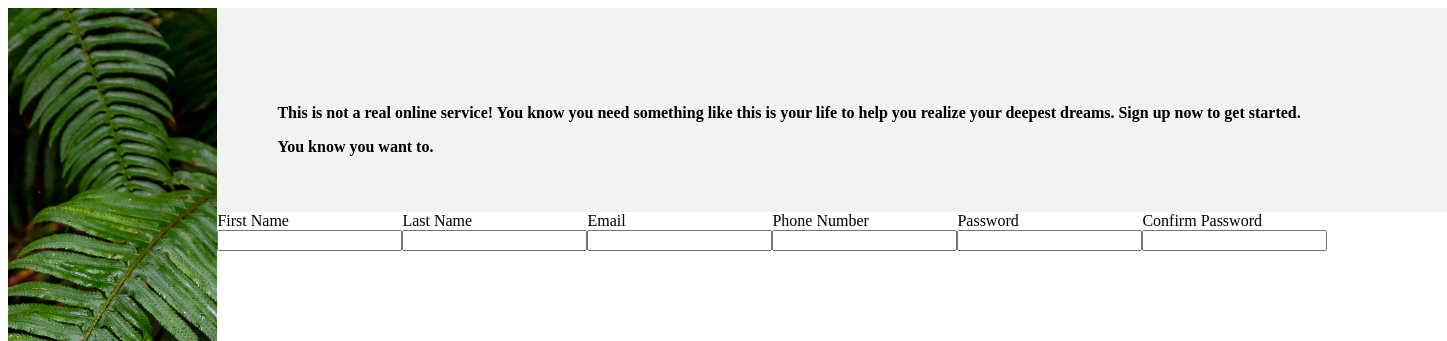
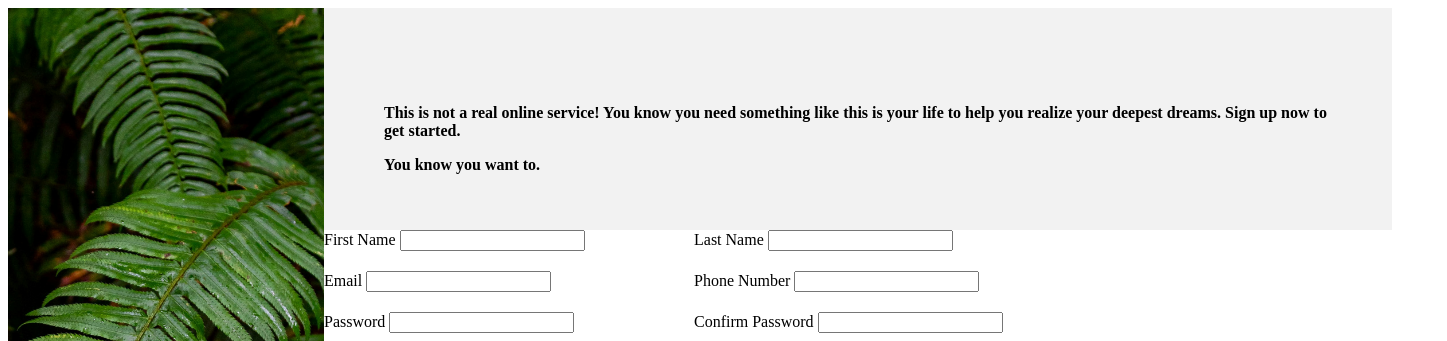
Before and after one commit to micLira828/authenication_form, a plain HTML site: page index.html in a window 1280 px wide. Shown: the top 341 px of the page, 1447 px wide, since content can reach past the window. Drawn offline with Linux system fonts and the light colour scheme.

Commit message:
Aligned the columns for the form and added heading, making everything match the design in design.png in the images folder

```diff
--- a/form.css
+++ b/form.css
@@ -70,7 +70,13 @@
 desc-row p{
   max-width: 520px;
 }
-form{
+.form-grid{
   display: flex;
-  flex: 2;
+  flex-wrap: wrap;
+  gap: 20px 40px;
+  max-width: 700px;
 }
+
+.form-grid label{
+  flex: 1 1 45%;
+}
--- a/index.html
+++ b/index.html
@@ -37,7 +37,8 @@
     <!--form row-->
     <div class = "form-row">
       <form>
-        <label for="firstName">
+        <div class="form-grid">
+           <label for="firstName">
           First Name
            <input type = "text" name = "firstName" id = "firstName"/>
         </label>
@@ -57,10 +58,12 @@
               Password
               <input type = "password" name="password" id = "password"/>
         </label>
-        <label for="confirmPassword">
-                  Confirm Password
-                  <input type = "password" name="confirmPassword" id = "confirmPassword"/>
-        </label>
+          <label for="confirmPassword">
+                    Confirm Password
+                    <input type = "password" name="confirmPassword" id = "confirmPassword"/>
+          </label>
+        </div>
+
       </form>
     </div>
   </div>
```
